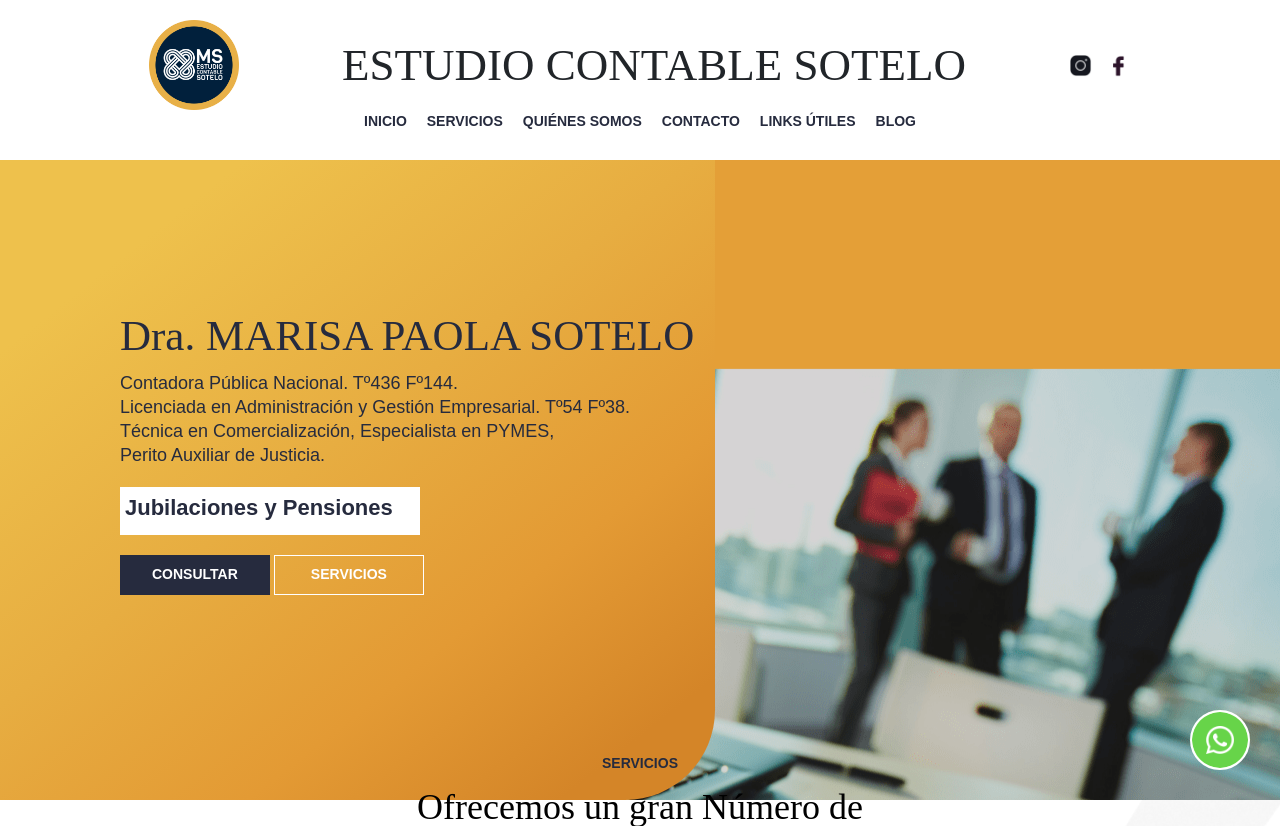
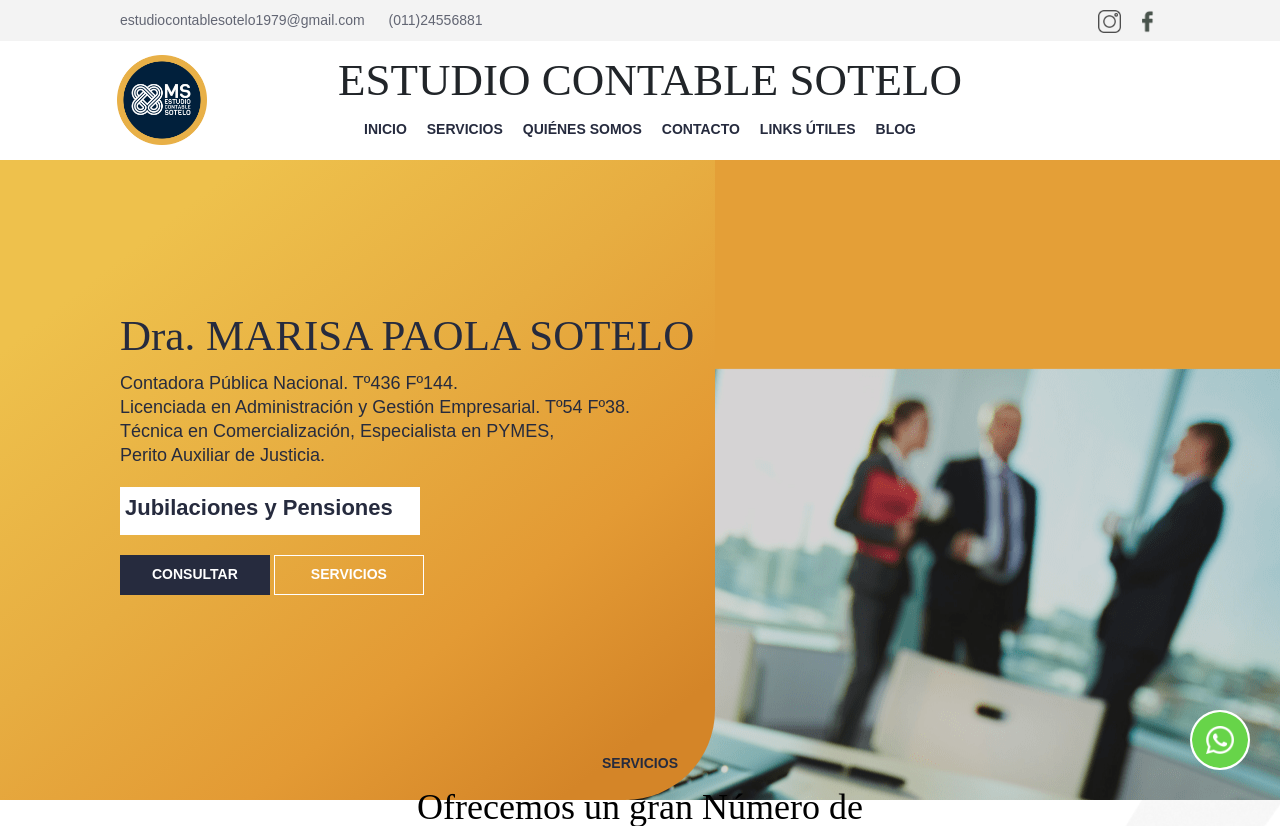
Before and after one commit to CheffRamsay/EstudioContableWeb, a PHP site: page / in a window 1280 px wide. Shown: the top 826 px of the page. Run offline with PHP 8.4, Linux system fonts and the light colour scheme; some libraries are stand-ins or nearby versions.

Commit message:
new-head

```diff
--- a/css/style.css
+++ b/css/style.css
@@ -250,14 +250,14 @@ header{
 
 .header{
     max-width: 1463px;
-    height: 504px;
+    height: 622px;
     background-color: var(--color-white);
     display: flex;
-    align-items: flex-end;
+    align-items: center;
     justify-content: space-between;
     left: 0;
     right: 0;
-    top: 0px;
+    top: 82px;
     position: fixed;
     z-index: 3;
     transform: translateY(-1000px);
@@ -329,7 +329,11 @@ header{
 }
 
 .menu a:hover{
-    color: var(--color-second-violet);
+    color: #5C5C5CED;
+}
+
+.redes-cel-container{
+    display: none;
 }
 
 .hero-img-container{
@@ -1164,6 +1168,10 @@ input{
 
 @media (min-width: 800px){
 
+    .logo-header{
+        width: 70px;
+    }
+
     .text-mobile, .redes-mobile, .logo-mobile-menu{
         display: none;
     }
@@ -1179,6 +1187,29 @@ input{
         width: 100%;
     }
 
+    .redes-cel-container .cel-mail a{
+        font-weight: 200;
+        opacity: 0.7;
+     }
+
+     .redes-cel-container .cel-mail a:hover{
+        opacity: 1;
+        color: #000000!important;
+     }
+
+     .enlaces-redes a:first-child{
+        padding-right: 0px;
+     }
+
+     .enlaces-redes a img{
+         opacity: 0.7;
+     }
+
+     .enlaces-redes a img:hover{
+         opacity: 1;
+     }
+
+
     .header-footer{
         display: none;
     }
@@ -1194,8 +1225,8 @@ input{
         max-width: 1463px;
         height: 160px;
         background-color: var(--color-white);
-        padding-top: 20px;
         display: flex;
+        padding: 0px 0px 8px 0px;
         flex-direction: column;
         align-items: center;
         justify-content: space-between;
@@ -1216,22 +1247,30 @@ input{
         color: var(--color-second-violet);
     }
 
+    .redes-cel-container{
+        display: flex;
+        flex-direction: row;
+        justify-content: center;
+        justify-content: space-between;
+        width: 100%;
+        background-color: #f3f3f3;
+        padding: 8px 110px 8px 110px;
+    }
+
     .text-header{
         width: 100%;
         display: flex;
         flex-direction: row;
         padding: 0px 110px 0px 110px;
         align-items: center;
-        justify-content: space-between;
-        text-align: center;
+        justify-content: center;
     }
 
     .text-header .logo-header{
-        position: relative;
-        top: 0px;
-        /*
-        filter: invert(14%) sepia(24%) saturate(740%) hue-rotate(189deg) brightness(44%) contrast(94%);
-        */
+        position: absolute;
+        top: 55px;
+        /* filter: invert(14%) sepia(24%) saturate(740%) hue-rotate(189deg) brightness(44%) contrast(94%); */
+        left: 117px;
     }
 
     .text-header::after{
@@ -1245,16 +1284,6 @@ input{
         bottom: 72px;
 
     }
-
-    .enlaces-redes a:first-child{
-       padding-right: 0px;
-    }
-
-    .enlaces-redes a img{
-        filter: invert(14%) sepia(24%) saturate(740%) hue-rotate(189deg) brightness(44%) contrast(94%);
-    }
-
-
 
 
     .menu{
@@ -1480,6 +1509,12 @@ input{
 
 @media (min-width: 1000px){
 
+
+    .logo-header{
+        width: 90px;
+    }
+
+
     .header a{
         font-size: 14px;
     }
--- a/index.html
+++ b/index.html
@@ -53,14 +53,19 @@
 
 
         <header class="header">
-            <div class="text-header">
-                <a href="#inicio"><img class="logo-header" src="./img/logo-redondo.png" alt="Logo" width="90px"></a>
-                <h1>ESTUDIO CONTABLE SOTELO</h1>
+            <div class="redes-cel-container">
+                <div class="cel-mail">
+                    <a href="mailto:estudiocontablesotelo1979@gmail.com">estudiocontablesotelo1979@gmail.com</a>
+                    <a href="#">(011)24556881</a>
+                </div>
                 <div class="enlaces-redes">
                     <a href="https://www.instagram.com/estudiocontablesotelo/" target="_blank"><img src="./img/instagram-verde.png" alt="instagram" width="23"></a>
                     <a href="https://www.facebook.com/Estudio-Contable-Sotelo-101147616036946" target="_blank"><img src="./img/facebook-verde.png" alt="facebook" width="25"></a>
                 </div>
-
+            </div>
+            <div class="text-header">
+                <a href="#inicio"><img class="logo-header" src="./img/logo-redondo.png" alt="Logo" width="90px"></a>
+                <h1>ESTUDIO CONTABLE SOTELO</h1>
             </div>
             <div class="menu">
                 <a class="menu-enlace" href="#inicio">INICIO</a>
@@ -270,8 +275,8 @@
 
                 <div class="cardd">
                     <div>
-                      <img class="img-contrato-mobile animacion" loading="lazy" src="img/consor-mobile.webp" alt="Contrato">
-                      <img class="img-contrato-desktop animacion" loading="lazy" src="/img/consor-desk.png" alt="Contrato">
+                      <img class="img-contrato-mobile animacion" loading="lazy" src="./img/consor-mobile.webp" alt="Contrato">
+                      <img class="img-contrato-desktop animacion" loading="lazy" src="./img/consor-desk.png" alt="Contrato">
                     </div>
                     <div class="text-card animacion administracion-cons">
                     <p class="sociedades">Administración de consorcios</p>
```
Also changed, not shown: bootstrap/css/bootstrap-reboot.css, bootstrap/css/bootstrap-reboot.rtl.css, bootstrap/css/bootstrap.css, bootstrap/css/bootstrap.rtl.css, img/instagram-verde.png.
